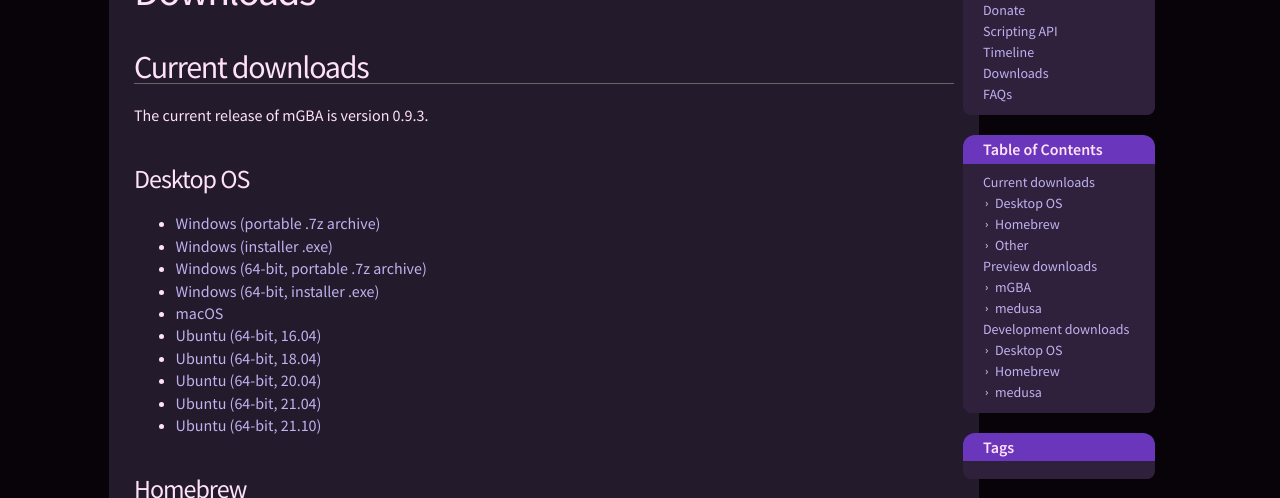
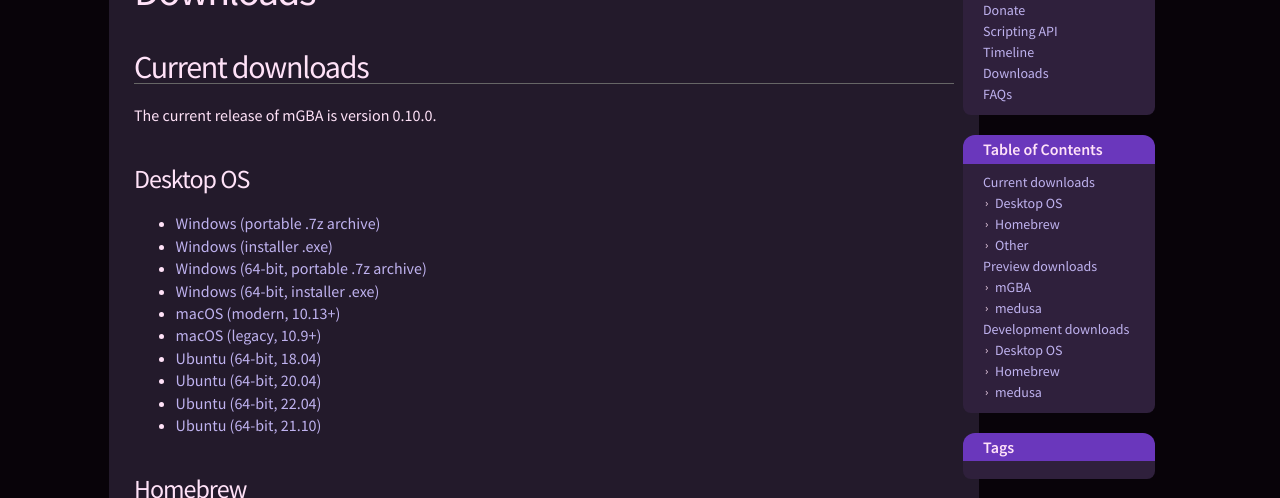
Before and after one commit to mgba-emu/www, a Jekyll site: the page built from downloads.markdown, in a window 1280 px wide and 900 px high. Shown: the part 126-624 px from the top of the window. Built offline with Jekyll 4.4.1, drawn with Linux system fonts in a browser that asks for light colours; the table of contents is made by our own code.

Commit message:
Release mGBA 0.10.0

```diff
--- a/downloads.markdown
+++ b/downloads.markdown
@@ -8,7 +8,7 @@
 Current downloads
 -----------------
 
-{% assign tag = "0.9.3" -%}
+{% assign tag = "0.10.0" -%}
 The current release of mGBA is version {{tag}}.
 
 ### Desktop OS
@@ -16,12 +16,12 @@
 * [Windows (installer .exe)](https://github.com/mgba-emu/mgba/releases/download/{{tag}}/mGBA-{{tag}}-win32-installer.exe)
 * [Windows (64-bit, portable .7z archive)](https://github.com/mgba-emu/mgba/releases/download/{{tag}}/mGBA-{{tag}}-win64.7z)
 * [Windows (64-bit, installer .exe)](https://github.com/mgba-emu/mgba/releases/download/{{tag}}/mGBA-{{tag}}-win64-installer.exe)
-* [macOS](https://github.com/mgba-emu/mgba/releases/download/{{tag}}/mGBA-{{tag}}-osx.dmg)
-* [Ubuntu (64-bit, 16.04)](https://github.com/mgba-emu/mgba/releases/download/{{tag}}/mGBA-{{tag}}-ubuntu64-xenial.tar.xz)
+* [macOS (modern, 10.13+)](https://github.com/mgba-emu/mgba/releases/download/{{tag}}/mGBA-{{tag}}-macos.dmg)
+* [macOS (legacy, 10.9+)](https://github.com/mgba-emu/mgba/releases/download/{{tag}}/mGBA-{{tag}}-osx.dmg)
 * [Ubuntu (64-bit, 18.04)](https://github.com/mgba-emu/mgba/releases/download/{{tag}}/mGBA-{{tag}}-ubuntu64-bionic.tar.xz)
 * [Ubuntu (64-bit, 20.04)](https://github.com/mgba-emu/mgba/releases/download/{{tag}}/mGBA-{{tag}}-ubuntu64-focal.tar.xz)
-* [Ubuntu (64-bit, 21.04)](https://github.com/mgba-emu/mgba/releases/download/{{tag}}/mGBA-{{tag}}-ubuntu64-hirsute.tar.xz)
-* [Ubuntu (64-bit, 21.10)](https://github.com/mgba-emu/mgba/releases/download/{{tag}}/mGBA-{{tag}}-ubuntu64-impish.tar.xz)
+* [Ubuntu (64-bit, 22.04)](https://github.com/mgba-emu/mgba/releases/download/{{tag}}/mGBA-{{tag}}-ubuntu64-jammy.tar.xz)
+* [Ubuntu (64-bit, 21.10)](https://github.com/mgba-emu/mgba/releases/download/{{tag}}/mGBA-{{tag}}-ubuntu64-kinetic.tar.xz)
 
 ### Homebrew
 * [Nintendo 3DS](https://github.com/mgba-emu/mgba/releases/download/{{tag}}/mGBA-{{tag}}-3ds.7z)
```
Also changed, not shown: timeline.markdown (+5 -5 lines).
